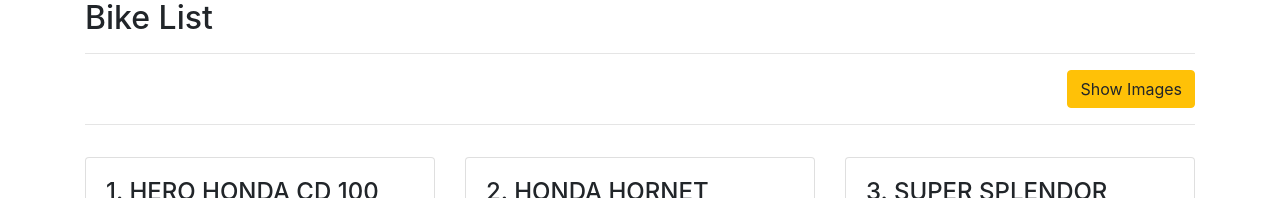
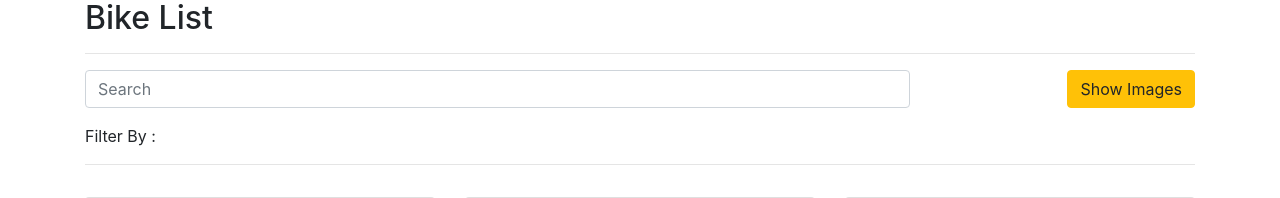
Before and after one commit to mahasuguru/angularfirstapp, an Angular app: page / in a window 1280 px wide. Shown: the part 543-741 px from the top of the page. Built offline with nearby package versions, Linux system fonts and the light colour scheme.

Commit message:
TWOWAY BINDING

```diff
--- a/src/app/app.module.ts
+++ b/src/app/app.module.ts
@@ -8,6 +8,8 @@
 import { ProductlistComponent } from './components/productlist/productlist.component';
 import { IfNullOrEmpty } from './pipes/if-null-or-empty.pipe';
 import { LowerCasePipe, UpperCasePipe } from "@angular/common";
+import { FormsModule } from "@angular/forms";
+
 @NgModule({
   declarations: [
     HomeComponent,
@@ -17,7 +19,8 @@
   ],
   imports: [
     BrowserModule,
-    AppRoutingModule
+    AppRoutingModule,
+    FormsModule
   ],
   providers: [UpperCasePipe, LowerCasePipe, IfNullOrEmpty],
   bootstrap: [HomeComponent]
--- a/src/app/components/productlist/productlist.component.html
+++ b/src/app/components/productlist/productlist.component.html
@@ -1,9 +1,20 @@
 <h2>{{pageTitle}}</h2>
 <hr>
 <div class="row">
-  <div class="col-md-12">
+  <div class="col-md-9">
+    <div class="form-group">
+      <input type="text" class="form-control" placeholder="Search " [(ngModel)]="searchText">
+    </div>
+  </div>
+
+  <div class="col-md-3">
     <button type="button" class="btn btn-warning float-right" (click)="toggleImages()">{{showImages ? 'Hide' : 'Show'}}
       Images</button>
+  </div>
+</div>
+<div class="row">
+  <div class="col-md-12">
+    Filter By : {{searchText }}
   </div>
 </div>
 <hr>
--- a/src/app/components/productlist/productlist.component.ts
+++ b/src/app/components/productlist/productlist.component.ts
@@ -14,6 +14,7 @@
     private isNullOrEmpty: IfNullOrEmpty) { }
   showImages: boolean = false;
   pageTitle: string = 'Bike List';
+  searchText: string = "";
   products: IProduct[] = [
     {
       productName: 'Hero Honda CD 100',
```
